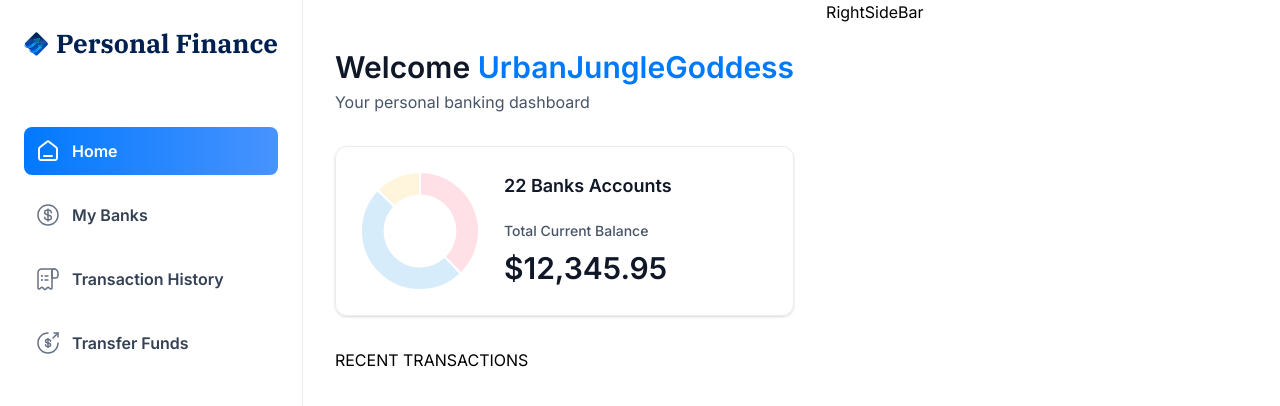
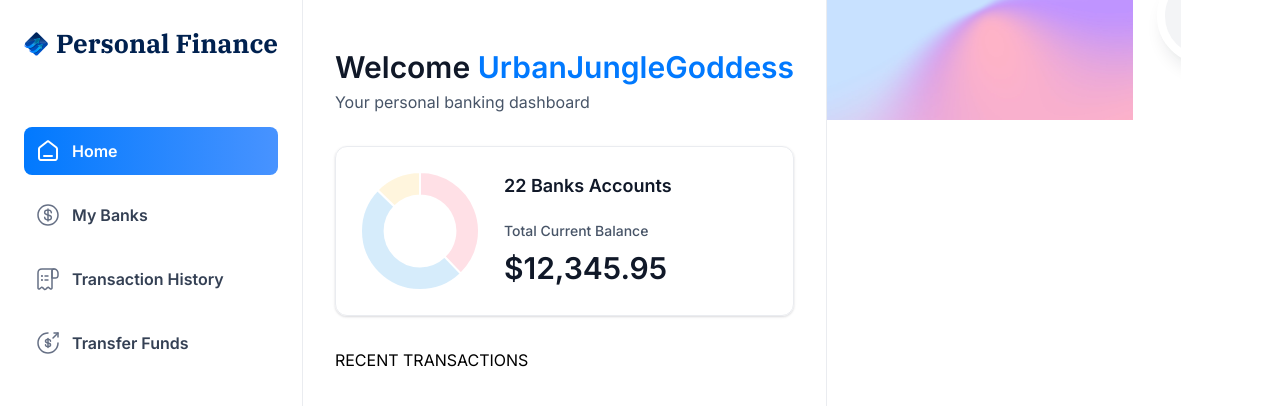
Before and after one commit to urbanjunglegoddess/banking, a Next.js app: page / in a window 1280 px wide. Shown: the top 406 px of the page. Built offline with nearby package versions, Linux system fonts and the light colour scheme.

Commit message:
Refactor RightSideBar component to enhance layout and display user profile information

```diff
--- a/components/RightSideBar.tsx
+++ b/components/RightSideBar.tsx
@@ -2,7 +2,16 @@ import React from 'react'
 
 const RightSideBar = ({user, transactions, banks}: RightSidebarProps) => {
   return (
-    <div>RightSideBar</div>
+    <aside className="right-sidebar">
+        <section className="flex flex-col-pb-8">
+            <div className="profile-banner" />
+<div className="profile">
+    <div className="profile-img">
+        <span className='text-5xl font-bold text-blue-500'>{user.firstName[0]}</span>
+    </div>
+</div>
+        </section>
+    </aside>
   )
 }
 
```
